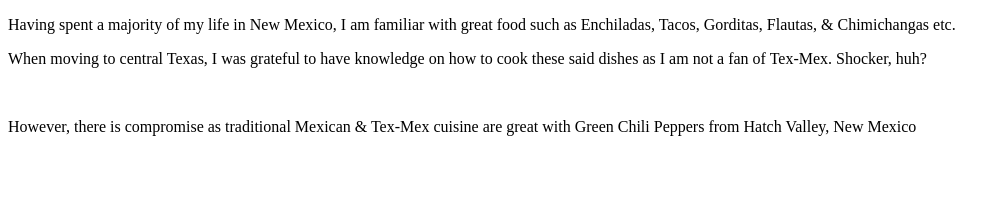
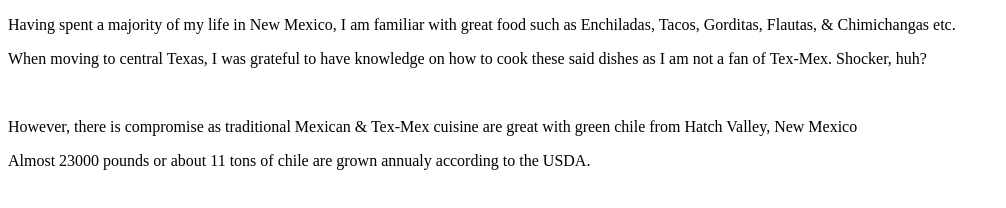
Before and after one commit to AdanRubio05/module6, a plain HTML site: page index.html in a window 1280 px wide. Shown: the whole page, without its empty margins (0-1006 px from the left). Drawn offline with Linux system fonts and the light colour scheme.

Commit message:
tinkering

```diff
--- a/apps.js
+++ b/apps.js
@@ -16,8 +16,16 @@ document.getElementById("rant").innerHTML =
 const trek = {
    city: "Hatch Valley",
    state: "New Mexico",
-   plant: "Green Chili Peppers",
+   plant: "green chile",
 }
+
 
 document.getElementById("fowl").innerHTML = "However, there is compromise as traditional Mexican & Tex-Mex cuisine are great with " +
 trek.plant + " from " + trek.city + ", " + trek.state ;
+
+const weight = [
+    ["pounds", 23000]
+] ;
+const myLbs = Object.fromEntries(weight) ;
+
+document.getElementById("stats").innerHTML = "Almost " + myLbs.pounds + " pounds or about 11 tons of chile are grown annualy according to the USDA." ;
--- a/index.html
+++ b/index.html
@@ -11,6 +11,7 @@
     <p id="rant"></p>
     <br>
     <p id="fowl"></p>
+    <p id="stats"></p>
 
     <script src="apps.js"></script>
 </body>
```
